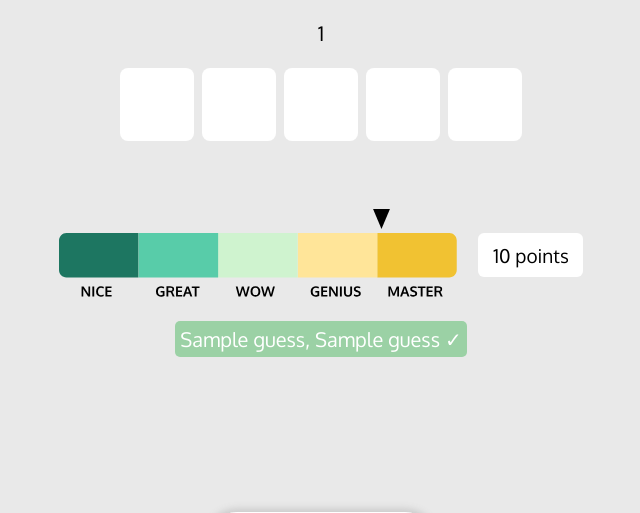
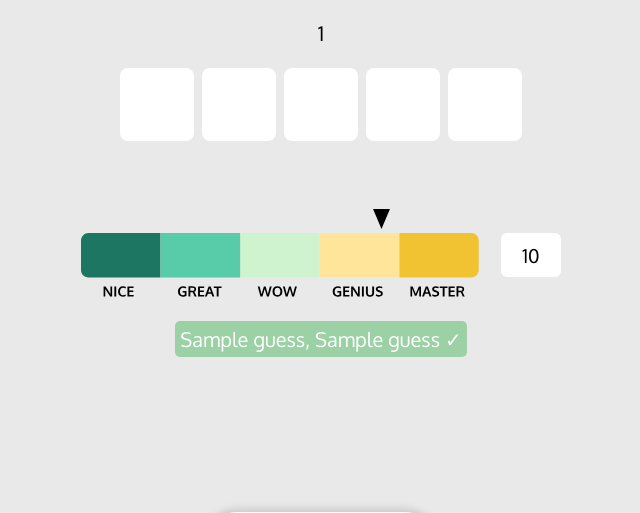
Before and after one commit to kabirmoghe/lex-game, a Flask app: template templates/game.html in a window 1280 px wide. Shown: the part 63-576 px from the top of the page, without its empty margins (319-959 px from the left). Run offline with Flask 2, Linux system fonts and the light colour scheme; the template is opened without the code that fills it: most values are stand-ins (such as "Sample title", 1, 10 or a date in 2020); some libraries are stand-ins or nearby versions.

Commit message:
changed size of tally

```diff
--- a/static/style.css
+++ b/static/style.css
@@ -410,7 +410,7 @@ span.tally {
 	border-radius: 6px;
 	padding: 10px;
 	display: inline-block;
-	width: 85px;
+	width: 40px;
 }
 
 @media only screen and (max-width: 500px) {
--- a/templates/finished.html
+++ b/templates/finished.html
@@ -187,7 +187,7 @@
 				<div class='gauge'>
 					<img style="max-width: 17px; height: auto; margin-left: {{scorePos}}%;" src="{{url_for('static', filename='score_arrow.svg')}}">
 					<br>
-					<img style="max-width: 70%; height: auto;" id="score_gauge" src="{{url_for('static', filename = 'score_gauge.svg')}}"> &nbsp; &nbsp; <span class="tally">{{score}} points</span>
+					<img style="max-width: 70%; height: auto;" id="score_gauge" src="{{url_for('static', filename = 'score_gauge.svg')}}"> &nbsp; &nbsp; <span class="tally">{{score}}</span>
 				</div>
 			</div>
 		  	<div class="content">
--- a/templates/game.html
+++ b/templates/game.html
@@ -257,7 +257,7 @@
 				<div class='gauge'>
 					<img style="max-width: 17px; height: auto; margin-left: {{scorePos}}%;" src="{{url_for('static', filename='score_arrow.svg')}}">
 					<br>
-					<img style="max-width: 70%; height: auto;" id="score_gauge" src="{{url_for('static', filename = 'score_gauge.svg')}}"> &nbsp; &nbsp; <span class="tally">{{score}} points</span>
+					<img style="max-width: 70%; height: auto;" id="score_gauge" src="{{url_for('static', filename = 'score_gauge.svg')}}"> &nbsp; &nbsp; <span class="tally">{{score}}</span>
 				</div>
 			</div>
 		  	<div class="content">
```
